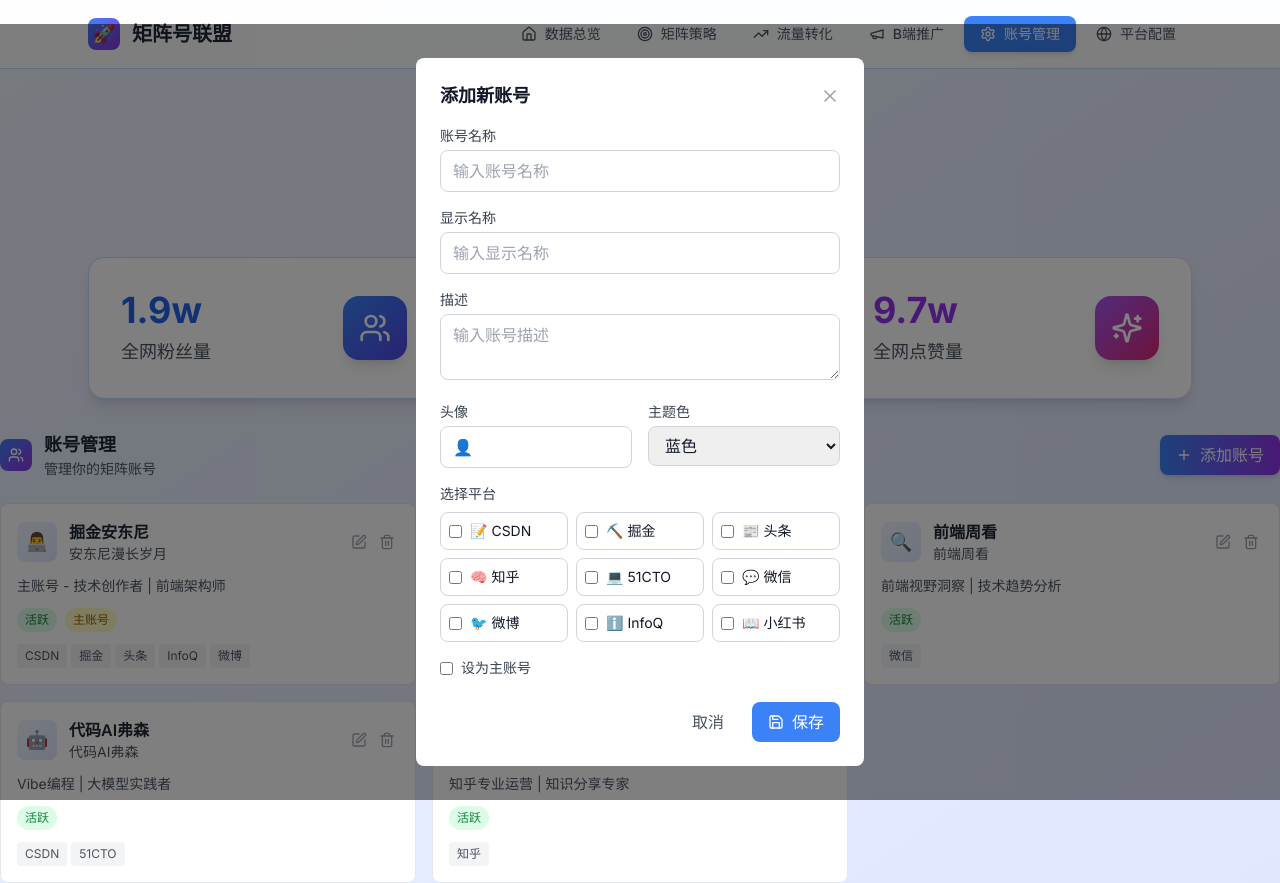
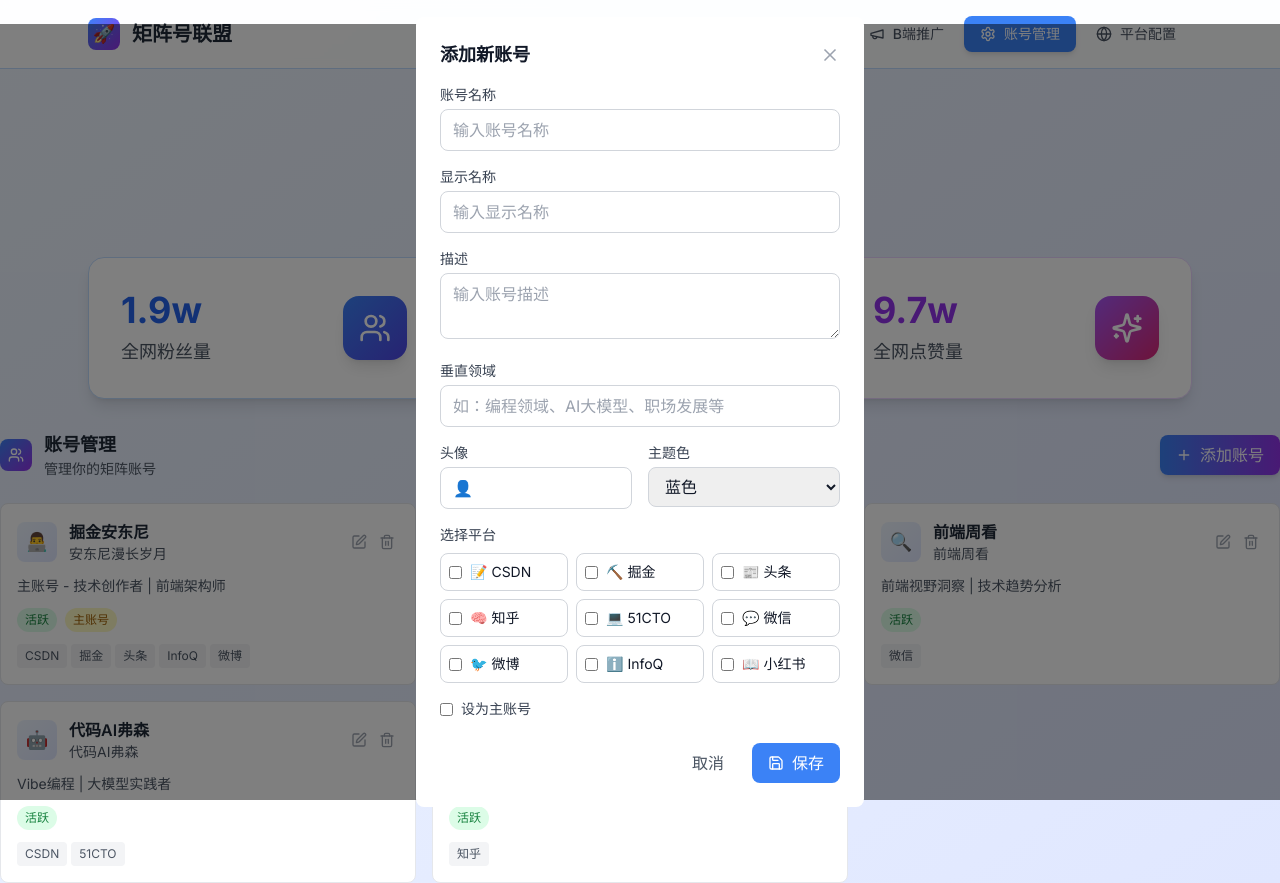
Before and after one commit to TUARAN/MatrixFans, a Vue app: page /accounts in a window 1280 px wide. Both pictures are taken after a click on the button "添加账号". Built offline with nearby package versions, Linux system fonts and the light colour scheme.

Commit message:
fix: 修复AccountManager组件类型错误
- 在AccountManager中添加verticalField字段支持
- 修复新增账号表单的垂直领域输入
- 更新表单重置逻辑包含verticalField
- 添加垂直领域输入框到添加账号模态框
- 修复TypeScript类型检查错误

```diff
--- a/src/components/AccountManager.vue
+++ b/src/components/AccountManager.vue
@@ -19,7 +19,8 @@
   avatar: '👤',
   themeColor: 'blue',
   platforms: [] as CommunityType[],
-  isMain: false
+  isMain: false,
+  verticalField: ''
 })
 
 // 平台配置
@@ -58,7 +59,8 @@
     avatar: '👤',
     themeColor: 'blue',
     platforms: [],
-    isMain: false
+    isMain: false,
+    verticalField: ''
   }
   showAddModal.value = true
 }
@@ -86,7 +88,8 @@
     themeColor: newAccount.value.themeColor,
     status: 'active',
     platforms: newAccount.value.platforms,
-    isMain: newAccount.value.isMain
+    isMain: newAccount.value.isMain,
+    verticalField: newAccount.value.verticalField || '未分类'
   }
 
   fansStore.matrixAccounts.push(account)
@@ -271,6 +274,16 @@
               rows="2"
               placeholder="输入账号描述"
             ></textarea>
+          </div>
+
+          <div>
+            <label class="block text-sm font-medium text-gray-700 mb-1">垂直领域</label>
+            <input
+              v-model="newAccount.verticalField"
+              type="text"
+              class="w-full px-3 py-2 border border-gray-300 rounded-lg focus:ring-2 focus:ring-blue-500 focus:border-transparent"
+              placeholder="如：编程领域、AI大模型、职场发展等"
+            />
           </div>
 
           <!-- 头像和主题色 -->
```
